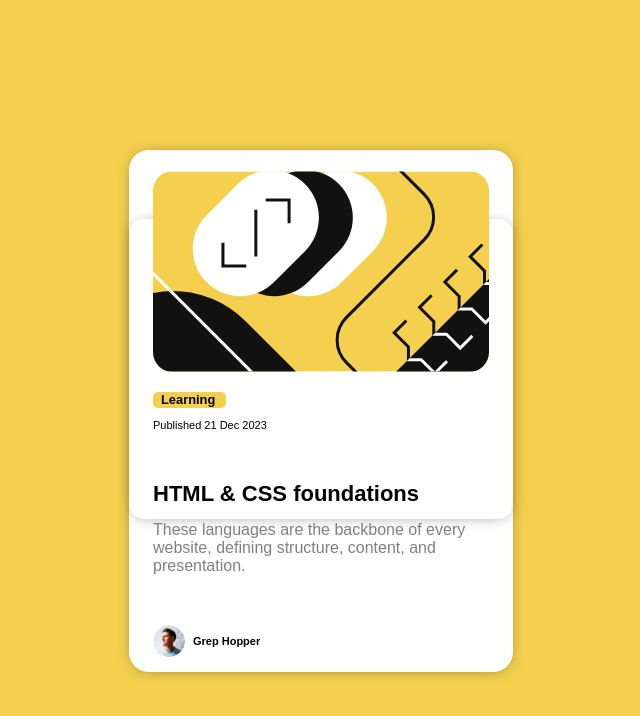
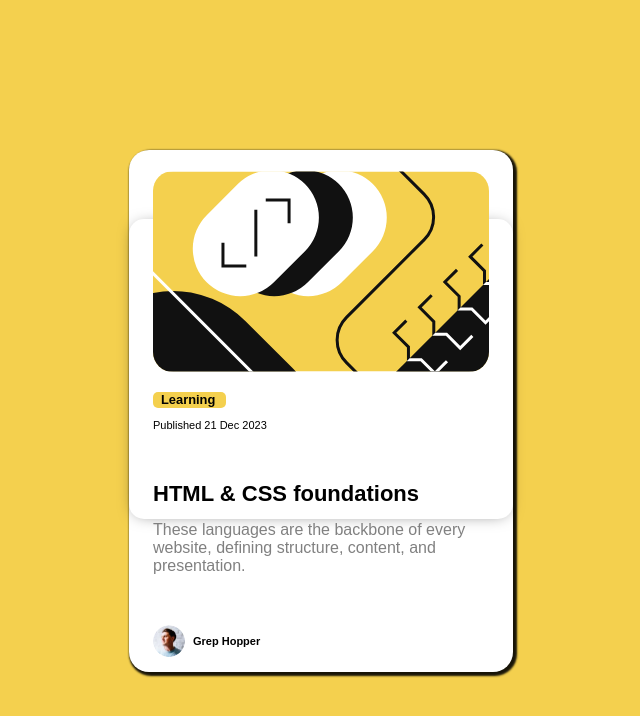
Before and after one commit to albecabrera/blog-preview-card-main, a plain HTML site: page index.html in a window 1280 px wide. Shown: the whole page, without its empty margins (319-959 px from the left). Drawn offline with Linux system fonts and the light colour scheme; a web font is replaced by a local one.

Commit message:
commit -m "para terminar"

```diff
--- a/styles.css
+++ b/styles.css
@@ -42,7 +42,7 @@ body {
   width: 384px;
   background-color: hsl(0, 0%, 100%);
   border-radius: 20px;
-  box-shadow: 0 1px 15px -5px rgba(0, 0, 0, 0.5);
+  box-shadow: 2px 2px 2px 2px rgba(0, 0, 0, 0.9);
 }
 
 .secondary-card {
```
